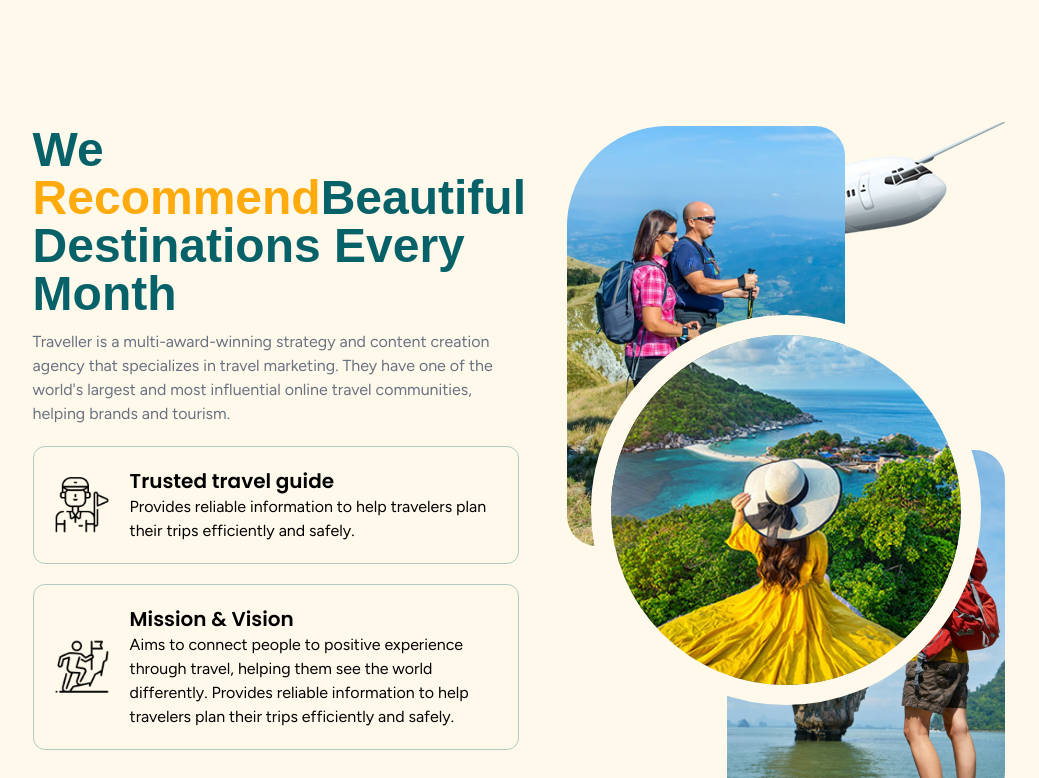
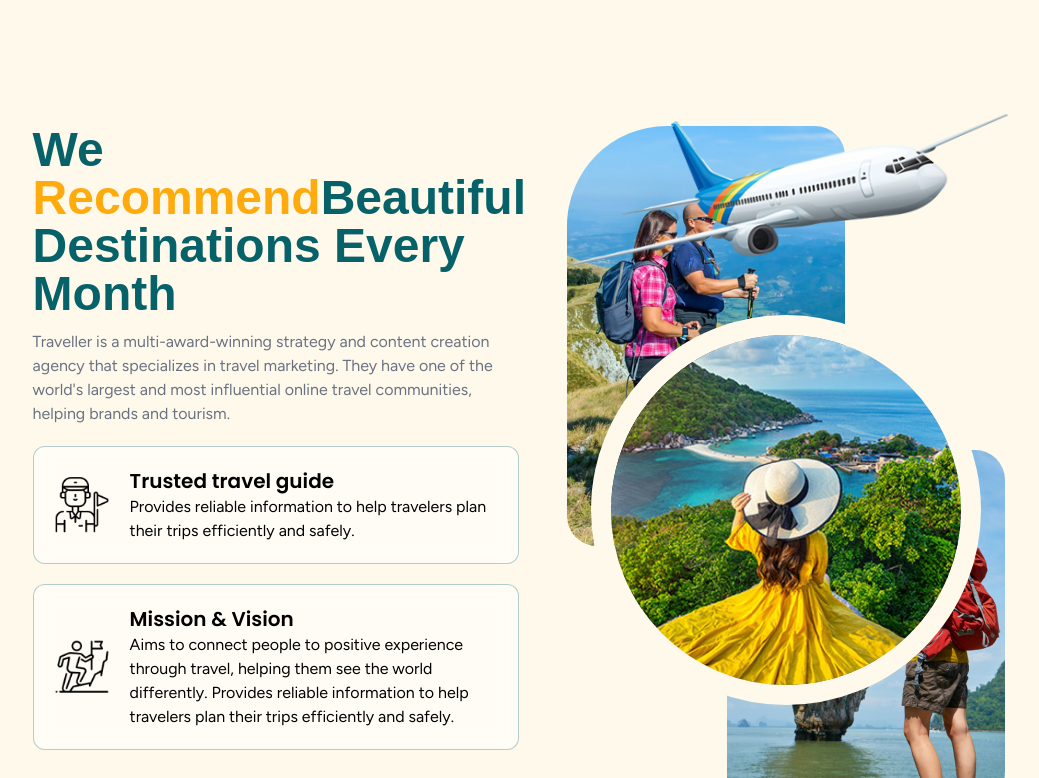
Before and after one commit to Jisap/traveller-website, a React (Vite) app: page / in a window 1280 px wide. Shown: the part 802-1580 px from the top of the page, without its empty margins (121-1160 px from the left). Built offline with nearby package versions, Linux system fonts and the light colour scheme; a web font is replaced by a local one.

Commit message:
feat: Add new `About` component displaying travel recommendations, mission/vision, and animated imagery.

```diff
--- a/src/Components/Index/About/About.jsx
+++ b/src/Components/Index/About/About.jsx
@@ -1,5 +1,3 @@
-
-
 import icon1 from "../../../assets/Index/About/travel-guide.png"
 import icon2 from "../../../assets/Index/About/mission-icon.png"
 import Mainbtn from "../../Buttons/Mainbtn"
@@ -10,24 +8,37 @@ import airplane from "../../../assets/Index/About/airplane.png"
 import aboutimg1 from "../../../assets/Index/About/about-image01.jpg"
 import aboutimg2 from "../../../assets/Index/About/about-image02.jpg"
 import aboutimg3 from "../../../assets/Index/About/about-image03.jpg"
-
+import { motion } from "framer-motion"
+import { containerVariants, fadeInUp, scaleIn, fadeInRight, fadeInLeft } from "../../../Animations/variants"
 
 
 const About = () => {
   return (
-    <div className="px-[2%] ms:px-[8%] lg:px-[12%] py-[6%] md:py-[10%] flex justify-between items-start xl:flex-row flex-col gap-12 h-auto xl:h-250 bg-yellow-light">
-      <div className="w-full xl:w-[50%] title relative h-full">
-        <h1 className="text-secondary text-3xl md:text-4xl xl:text-5xl font-bold pb-3">
+    <div className="px-[2%] ms:px-[8%] lg:px-[12%] py-[6%] md:py-[10%] flex justify-between items-start xl:flex-row flex-col gap-12 h-auto xl:h-250 bg-yellow-light overflow-hidden">
+      <motion.div
+        className="w-full xl:w-[50%] title relative h-full"
+        variants={containerVariants(0.15, 0.2)}
+        initial="hidden"
+        whileInView="visible"
+        viewport={{ once: true, margin: "-100px" }}
+      >
+        <motion.h1
+          className="text-secondary text-3xl md:text-4xl xl:text-5xl font-bold pb-3"
+          variants={fadeInUp}
+        >
           We <span className="text-yellow"> Recommend</span>
           Beautiful Destinations Every Month
-        </h1>
+        </motion.h1>
 
-        <p className="text-gray-500 pb-5">
+        <motion.p className="text-gray-500 pb-5" variants={fadeInUp}>
           Traveller is a multi-award-winning strategy and content creation agency that specializes in travel marketing. They have one of the world's largest and most influential online travel communities, helping brands and tourism.
-        </p>
+        </motion.p>
 
         <ul className="space-y-5">
-          <li className="flex items-center flex-wrap md:flex-nowrap border border-secondary/30 p-5 gap-5 rounded-xl">
+          <motion.li
+            className="flex items-center flex-wrap md:flex-nowrap border border-secondary/30 p-5 gap-5 rounded-xl bg-white/50 backdrop-blur-sm"
+            variants={fadeInUp}
+          >
             <img src={icon1} alt="icon1" className="w-14 h-14" />
 
             <div>
@@ -37,9 +48,12 @@ const About = () => {
                 Provides reliable information to help travelers plan their trips efficiently and safely.
               </p>
             </div>
-          </li>
+          </motion.li>
 
-          <li className="flex items-center flex-wrap md:flex-nowrap border border-secondary/30 p-5 gap-5 rounded-xl">
+          <motion.li
+            className="flex items-center flex-wrap md:flex-nowrap border border-secondary/30 p-5 gap-5 rounded-xl bg-white/50 backdrop-blur-sm"
+            variants={fadeInUp}
+          >
             <img src={icon2} alt="icon2" className="w-14 h-14" />
 
             <div>
@@ -49,17 +63,17 @@ const About = () => {
                 Provides reliable information to help travelers plan their trips efficiently and safely.
               </p>
             </div>
-          </li>
+          </motion.li>
         </ul>
 
-        <div className="flex items-center flex-wrap gap-10 pt-8">
+        <motion.div className="flex items-center flex-wrap gap-10 pt-8" variants={fadeInUp}>
           <Mainbtn text={"Discover More"} to="/about" />
 
           <div className="flex items-center gap-5">
             <div className="author-img flex items-center">
-              <img src={author1} alt="authore1" className="w-10 rounded-full" />
-              <img src={author2} alt="authore2" className="w-10 rounded-full -mx-3" />
-              <img src={author3} alt="authore3" className="w-10 rounded-full " />
+              <img src={author1} alt="authore1" className="w-10 rounded-full border-2 border-white" />
+              <img src={author2} alt="authore2" className="w-10 rounded-full -mx-3 border-2 border-white" />
+              <img src={author3} alt="authore3" className="w-10 rounded-full border-2 border-white" />
             </div>
 
             <p className="text-md">
@@ -69,25 +83,58 @@ const About = () => {
               Happy Customer
             </p>
           </div>
-        </div>
-      </div>
+        </motion.div>
+      </motion.div>
 
       <div className="about-image w-full xl:w-[50%] relative hidden xl:flex justify-center items-center h-full">
-        <div className="airplane absolute transition-all duration-500 -top-1 right-0">
-          <img src={airplane} alt="airplane" />
-        </div>
+        {/* Avión con entrada y luego flotación */}
+        <motion.div
+          className="airplane absolute z-10 -top-1 right-0"
+          initial={{ opacity: 0, x: 50 }}
+          whileInView={{ opacity: 1, x: 0 }}
+          transition={{ duration: 1 }}
+          viewport={{ once: true }}
+        >
+          <motion.img
+            src={airplane}
+            alt="airplane"
+            animate={{ y: [0, -15, 0], rotate: [0, 2, 0] }}
+            transition={{ duration: 4, repeat: Infinity, ease: "easeInOut" }}
+          />
+        </motion.div>
 
-        <div className="about-image1">
+        {/* Imagen Central 1 - Manteniendo translate(-50%, -50%) del CSS */}
+        <motion.div
+          className="about-image1 "
+          initial={{ opacity: 0, scale: 0.8, x: "-50%", y: "-50%" }}
+          whileInView={{ opacity: 1, scale: 1, x: "-50%", y: "-50%" }}
+          transition={{ duration: 0.8 }}
+          viewport={{ once: true }}
+        >
           <img src={aboutimg1} alt="aboutimg1" className="rounded-full w-full" />
-        </div>
+        </motion.div>
 
-        <div className="about-image2">
+        {/* Imagen 2 (Arriba Izquierda) */}
+        <motion.div
+          className="about-image2"
+          initial={{ opacity: 0, x: -30 }}
+          whileInView={{ opacity: 1, x: 0 }}
+          transition={{ duration: 0.8, delay: 0.3 }}
+          viewport={{ once: true }}
+        >
           <img src={aboutimg2} alt="aboutimg2" className="h-full w-full" />
-        </div>
+        </motion.div>
 
-        <div className="about-image3">
-          <img src={aboutimg3} alt="aboutimg2" className="h-full w-full" />
-        </div>
+        {/* Imagen 3 (Abajo Derecha) */}
+        <motion.div
+          className="about-image3"
+          initial={{ opacity: 0, x: 30 }}
+          whileInView={{ opacity: 1, x: 0 }}
+          transition={{ duration: 0.8, delay: 0.5 }}
+          viewport={{ once: true }}
+        >
+          <img src={aboutimg3} alt="aboutimg3" className="h-full w-full" />
+        </motion.div>
       </div>
     </div>
   );
```
